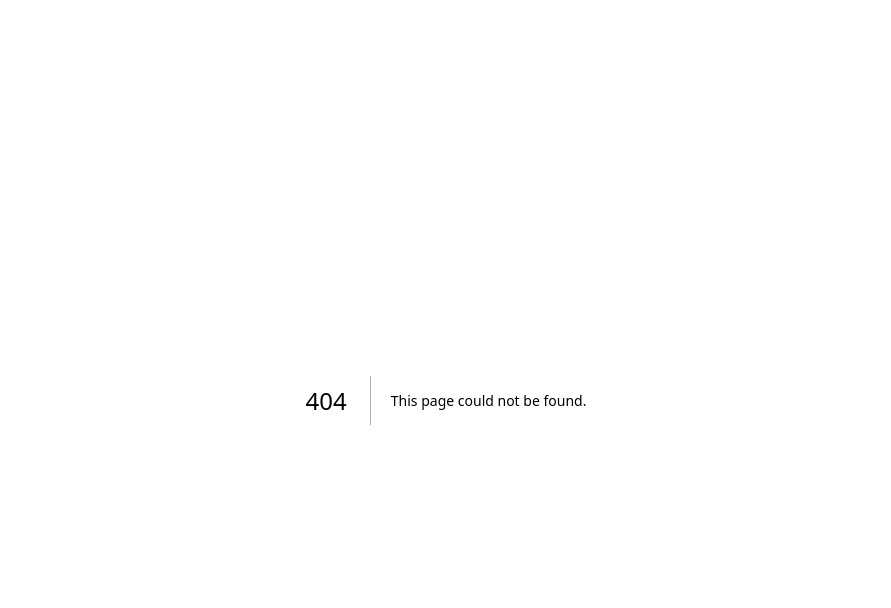
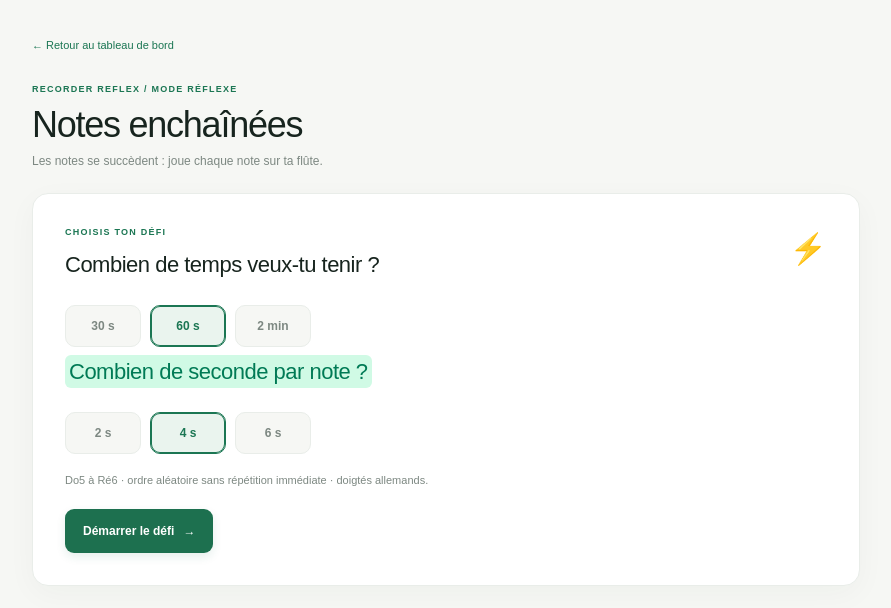
Before and after one commit to chelohubinc/recorder-reflex, a Next.js app: page /reflex in a window 1280 px wide. Before the commit this address had no page. Shown: the top 608 px of the page, without its empty margins (194-1085 px from the left). Built offline with nearby package versions, Linux system fonts and the light colour scheme.

Commit message:
feat: add Reflex mode page with timer and note sequence functionality

```diff
--- a/app/fast-mode/page.tsx
+++ b/app/fast-mode/page.tsx
@@ -163,7 +163,7 @@ export default function FastModePage() {
             <div className="fast-note">{note.name}<sup>{note.octave}</sup></div>
             <p className="fast-instruction">Joue cette note sur ta flûte à bec soprano.</p>
             <div className="fast-controls">
-              <button className="check-button" onClick={() => submitNote(true)}>✓ J'ai joué cette note</button>
+              <button className="check-button" onClick={() => submitNote(true)}>✓ J&apos;ai joué cette note</button>
               <button className="skip-button" onClick={() => submitNote(false)}>Passer →</button>
             </div>
             {lastReaction !== null && <p className="fast-footnote">Dernière réaction : {(lastReaction / 1000).toFixed(2)} s</p>}
@@ -173,7 +173,7 @@ export default function FastModePage() {
             <div className="fast-metric"><strong>{averageReaction ? (averageReaction / 1000).toFixed(2) + " s" : "—"}</strong><span>Réaction moyenne</span></div>
             <div className="fast-metric"><strong>{bestReaction !== null ? (bestReaction / 1000).toFixed(2) + " s" : "—"}</strong><span>Meilleure réaction</span></div>
           </div>
-          <p className="fast-footnote">Le chronomètre tourne en continu. La validation est manuelle : l'application ne détecte pas encore la hauteur jouée par le micro.</p>
+          <p className="fast-footnote">Le chronomètre tourne en continu. La validation est manuelle : l&apos;application ne détecte pas encore la hauteur jouée par le micro.</p>
         </>
       )}
 
--- a/app/page.tsx
+++ b/app/page.tsx
@@ -210,6 +210,7 @@ export default function Home() {
         <div className="side-label">ESPACE DE TRAVAIL</div>
         <Link className="nav-link active" href="/"><span>⌂</span> Tableau de bord</Link>
         <Link className="nav-link" href="/fast-mode"><span>⚡</span> Notes enchaînées</Link>
+        <Link className="nav-link" href="/reflex"><span>⚡</span> Reflex</Link>
         <a className="nav-link" href="#training" onClick={(event) => {
           event.preventDefault();
           document.getElementById("training")?.scrollIntoView({ behavior: "smooth" });
--- /dev/null
+++ b/app/reflex/page.tsx
@@ -0,0 +1,185 @@
+"use client";
+
+import Link from "next/link";
+import "../fast-mode/fast-mode.css";
+import { useCallback, useEffect, useMemo, useRef, useState } from "react";
+import { generateQuestionSequence } from "@/features/training/engine/question-sequence";
+import { NOTES } from "@/features/music/data/notes";
+import { monotonicNow } from "@/lib/clock";
+
+const DURATIONS = [30, 60, 120] as const;
+type Duration = typeof DURATIONS[number];
+const NOTE_DURATIONS = [2, 4, 6] as const;
+type NoteDuration = typeof NOTE_DURATIONS[number];
+const makeSequence = (previousNoteId?: string) =>
+    generateQuestionSequence(NOTES.map((note) => note.id), 500, Math.random, previousNoteId);
+
+export default function ReflexPage(){
+    const [duration, setDuration] = useState<Duration>(60);
+    const [noteDuration, setNoteDuration] = useState<NoteDuration>(4);
+    const [running, setRunning] = useState(false);
+    const [finished, setFinished] = useState(false);
+    const [sequence, setSequence] = useState<string[]>([]);
+    const [sequenceIndex, setSequenceIndex] = useState(0);
+    const [remainingMs, setRemainingMs] = useState(60_000);
+    const [remainingNoteMs, setRemainingNoteMs] = useState(4_000);
+    const [played, setPlayed] = useState(0);
+    const startedAt = useRef<number | null>(null);
+    const noteStartedAt = useRef<number | null>(null);
+    const ended = useRef(true);
+
+    const note = useMemo(
+        () => NOTES.find((item) => item.id === sequence[sequenceIndex]) ?? NOTES[0],
+        [sequence, sequenceIndex],
+    );
+
+    const finishChallenge = useCallback(() => {
+        if (ended.current) return;
+        ended.current = true;
+        setRemainingMs(0);
+        setRemainingNoteMs(0);
+        setRunning(false);
+        setFinished(true);
+    }, []);
+
+    useEffect(() => {
+        if (!running || startedAt.current === null) return;
+        const timer = window.setInterval(() => {
+            if (ended.current) return;
+            const remaining = Math.max(0, duration * 1000 - (monotonicNow() - startedAt.current!));
+            setRemainingMs(remaining);
+            if (remaining <= 0) finishChallenge();
+        }, 80);
+        return () => window.clearInterval(timer);
+    }, [running, duration, finishChallenge]);
+
+    useEffect(() => {
+        if (running) noteStartedAt.current = monotonicNow();
+    }, [running, sequenceIndex]);
+
+    useEffect(() => {
+        if (!running || ended.current || noteStartedAt.current === null) return;
+        const timer = window.setInterval(() => {
+            if (ended.current) return;
+            const now = monotonicNow();
+            if (startedAt.current !== null && now - startedAt.current >= duration * 1000) {
+                finishChallenge();
+                return;
+            }
+            const remaining = Math.max(0, noteDuration * 1000 - (now - noteStartedAt.current!));
+            setRemainingNoteMs(remaining);
+            if (remaining <= 0) {
+                setPlayed((count) => count + 1);
+                const nextIndex = sequenceIndex + 1;
+                const previousNoteId = sequence[sequenceIndex];
+                noteStartedAt.current = now;
+                setRemainingNoteMs(noteDuration * 1000);
+                if (nextIndex >= sequence.length) {
+                    setSequence(makeSequence(previousNoteId));
+                    setSequenceIndex(0);
+                } else {
+                    setSequenceIndex(nextIndex);
+                }
+            }
+        }, 80);
+        return () => window.clearInterval(timer);
+    }, [running, noteDuration, duration, sequenceIndex, sequence, finishChallenge]);
+
+    function begin(){
+        setSequence(makeSequence());
+        setSequenceIndex(0);
+        setPlayed(0);
+        setRemainingMs(duration * 1000);
+        setRemainingNoteMs(noteDuration * 1000);
+        ended.current = false;
+        startedAt.current = monotonicNow();
+        noteStartedAt.current = monotonicNow();
+        setFinished(false);
+        setRunning(true);
+    }
+
+    const minutes = Math.floor(remainingMs / 60_000);
+    const seconds = Math.floor((remainingMs % 60_000) / 1000);
+    const progressPercent = Math.max(0, Math.min(100, (remainingMs / (duration * 1000)) * 100));
+
+    const progressPercentNote = Math.max(0, Math.min(100, (remainingNoteMs / (noteDuration * 1000)) * 100));
+
+    return (
+        <main className="simple-page fast-page">
+            <Link href="/" className="simple-back">← Retour au tableau de bord</Link>
+            <div className="eyebrow" style={{ marginTop: 28 }}>RECORDER REFLEX / MODE RÉFLEXE</div>
+            <h1>Notes enchaînées</h1>
+            <p className="muted">Les notes se succèdent : joue chaque note sur ta flûte.</p>
+
+            {!running && !finished && (
+                <section className="panel" style={{ marginTop: 22 }}>
+                    <div className="panel-title-row">
+                        <div>
+                            <div className="eyebrow">CHOISIS TON DÉFI</div>
+                            <h2>Combien de temps veux-tu tenir ?</h2>
+                        </div>
+                        <span className="focus-spark">⚡</span>
+                    </div>
+
+                    <div className="duration-options" style={{ marginTop: 18 }}>
+                        {DURATIONS.map((value) => (
+                            <button key={value} className="duration-option" aria-pressed={duration === value} onClick={() => setDuration(value)}>
+                                {value === 120 ? "2 min" : `${value} s`}
+                            </button>
+                        ))}
+                    </div>
+
+                    <div className="panel-title-row">
+                        <div>
+                            <h2 className="bg-emerald-100! text-emerald-700! rounded-md px-1">Combien de seconde par note ?</h2>
+                        </div>
+                    </div>
+
+                    <div className="duration-options" style={{ marginTop: 18 }}>
+                        {NOTE_DURATIONS.map((value) => (
+                            <button key={value} className="duration-option" aria-pressed={noteDuration === value} onClick={() => setNoteDuration(value)}>
+                                {`${value} s`}
+                            </button>
+                        ))}
+                    </div>
+
+                    <p className="muted" style={{ marginTop: 16 }}>Do5 à Ré6 · ordre aléatoire sans répétition immédiate · doigtés allemands.</p>
+                    <button className="primary-button" style={{ marginTop: 20 }} onClick={begin}>Démarrer le défi <span>→</span></button>
+                </section>
+            )}
+
+            {running && (
+                <>
+                    <div className="fast-toolbar">
+                        <div className="fast-timer">TEMPS RESTANT <strong>{minutes}:{String(seconds).padStart(2, "0")}</strong></div>
+                        <div className="duration-options">
+                            <span className="duration-option">{played} jouées</span>
+                        </div>
+                    </div>
+
+                    <div className="fast-progress"><i style={{ width: `${progressPercent}%` }} /></div>
+
+                    <section className="fast-stage">
+                        <div className="fast-progress"><i style={{ width: `${progressPercentNote}%` }} /></div>
+
+                        <div className="eyebrow">NOTE {played + 1} · SYSTÈME ALLEMAND</div>
+                        <div className="fast-note">{note.name}<sup>{note.octave}</sup></div>
+                        <p className="fast-instruction">Joue cette note sur ta flûte à bec soprano.</p>
+                    </section>
+
+                    <p className="fast-footnote">Le chronomètre tourne en continu. L&apos;application ne détecte pas encore la hauteur jouée par le micro.</p>
+                </>
+            )}
+
+            {finished && (
+                <section className="fast-stage fast-summary" style={{ marginTop: 22 }}>
+                    <div className="eyebrow">DÉFI TERMINÉ</div>
+                    <h2>Bien joué !</h2>
+                    <div className="fast-note" style={{ fontSize: 64 }}>{played}</div>
+                    <p className="fast-instruction">notes jouées en {duration} secondes</p>
+                    <button className="primary-button" onClick={begin}>Recommencer <span>↻</span></button>
+                </section>
+            )}
+        </main>
+    )
+}
--- a/features/training/engine/question-sequence.ts
+++ b/features/training/engine/question-sequence.ts
@@ -6,6 +6,7 @@ export function generateQuestionSequence(
   noteIds: readonly string[],
   count = 10,
   random: () => number = Math.random,
+  previousNoteId?: string,
 ): string[] {
   if (noteIds.length === 0) throw new Error("At least one note is required.");
   if (!Number.isInteger(count) || count < 1) throw new Error("Question count must be a positive integer.");
@@ -13,7 +14,7 @@ export function generateQuestionSequence(
   const sequence: string[] = [];
 
   for (let index = 0; index < count; index += 1) {
-    const previous = sequence[index - 1];
+    const previous = index === 0 ? previousNoteId : sequence[index - 1];
     const pool = noteIds.length > 1 && previous
       ? noteIds.filter((noteId) => noteId !== previous)
       : [...noteIds];
```
